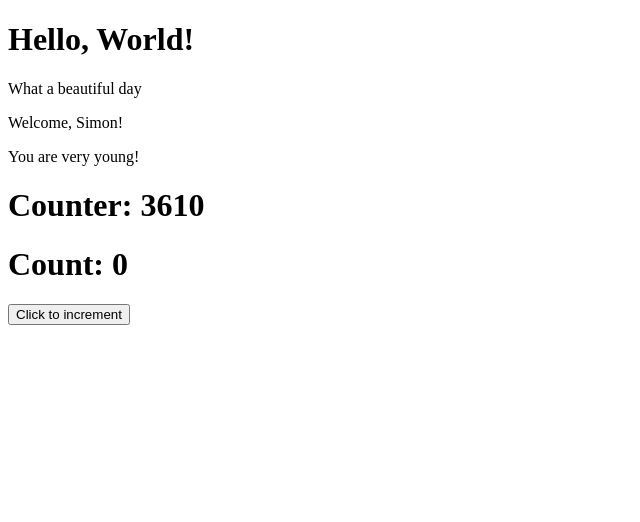
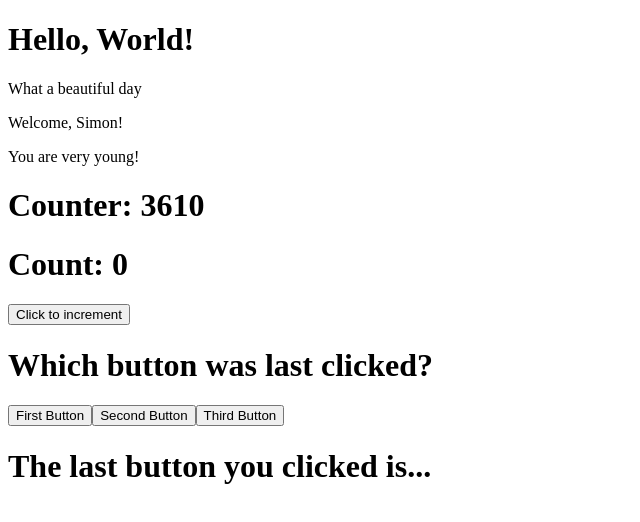
Before and after one commit to d-94k/react-develhope, a React (Create React App) app: page / in a window 1280 px wide. Shown: the top 522 px of the page, without its empty margins (0-640 px from the left). Built offline with nearby package versions, Linux system fonts and the light colour scheme.

Commit message:
setup ex

```diff
--- a/src/App.js
+++ b/src/App.js
@@ -1,5 +1,6 @@
 import React from "react";
 import ClickCounter from "./ClickCounter";
+import ClickTracker from "./ClickTracker";
 import Counter from "./Counter";
 import Hello from './Hello';
 import Welcome from "./Welcome";
@@ -12,6 +13,7 @@ export default class App extends React.Component {
               <Welcome name="Simon" age={10} />
               <Counter initVal={10} counterAmount={100} intervalAmount={300} />
               <ClickCounter />
+              <ClickTracker />
             </div>
         )
     }
--- /dev/null
+++ b/src/ClickTracker.js
@@ -0,0 +1,20 @@
+import React from "react";
+
+export default class ClickTracker extends React.Component {
+
+    clickReveal = (event) => {
+        console.log (event.target.innerHTML);
+    }
+
+    render () {
+        return (
+            <>
+                <h1>Which button was last clicked?</h1>
+                <button onClick={this.clickReveal}>First Button</button>
+                <button onClick={this.clickReveal}>Second Button</button>
+                <button onClick={this.clickReveal}>Third Button</button>
+                <h1>The last button you clicked is... </h1>
+            </>
+        )
+    }
+}
```
Also changed, not shown: 1 other file (tests, documents, lock files or other folders).
